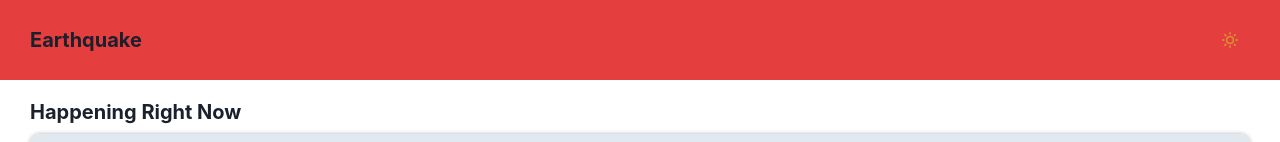
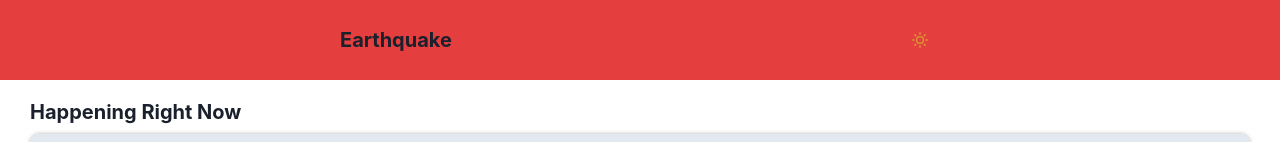
Before and after one commit to eigenlambda123/OpenIT, a React app in the folder frontend/: page / in a window 1280 px wide. Shown: the top 142 px of the page. Built offline with nearby package versions, Linux system fonts and the light colour scheme; no server answers; the HTML template or start-up script is replaced by a standard one.

Commit message:
feat: add container

```diff
--- a/frontend/src/components/Footer.jsx
+++ b/frontend/src/components/Footer.jsx
@@ -1,5 +1,5 @@
 import {
-  Flex,
+  Box, Flex,
   Text,
   useColorModeValue
 } from "@chakra-ui/react"
@@ -18,9 +18,11 @@ function Footer() {
         justify="center"
         mt="auto"
     >
-      <Text fontSize="sm" textAlign="center">
-        &copy; {currentYear} QuannOX Byte. All rights reserved.
-      </Text>
+      <Box align="center" w="min(600px, 95%)">
+        <Text fontSize="sm" textAlign="center">
+          &copy; {currentYear} QuannOX Byte. All rights reserved.
+        </Text>
+      </Box>
     </Flex>
   )
 }
--- a/frontend/src/components/Header.jsx
+++ b/frontend/src/components/Header.jsx
@@ -23,12 +23,14 @@ function Header() {
 			<Flex
         as="header"
 				bg={bgColor[6]}
-        px={["20px", "30px"]} py={["10px", "20px"]}
-        align="center"
+        px={["20px", "30px"]}
+				py={["10px", "20px"]}
+				justify="center"
         position="sticky"
         top="0"
         zIndex="100"
       >
+				<Flex align="center" w="min(600px, 95%)">
 					<Heading as="h1" size="md">Earthquake</Heading>
 					<Spacer />
 					<HStack spacing="16px" align="center">
@@ -37,6 +39,7 @@ function Header() {
 						</Button>
 					</HStack>
 				</Flex>
+			</Flex>
 		</>
 	);
 }
```
Lines whose indentation alone changed are shown as unchanged.
